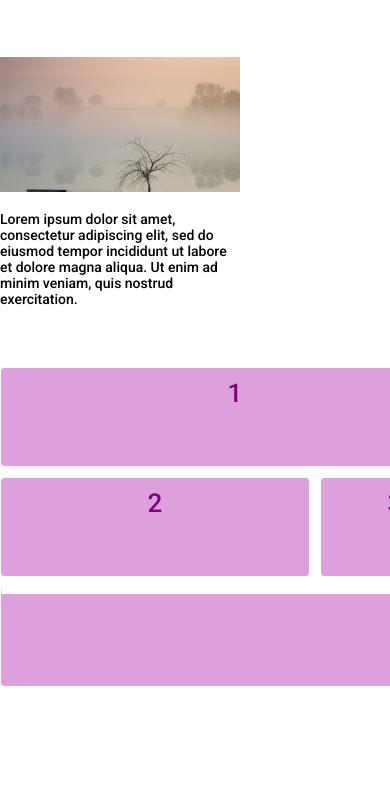
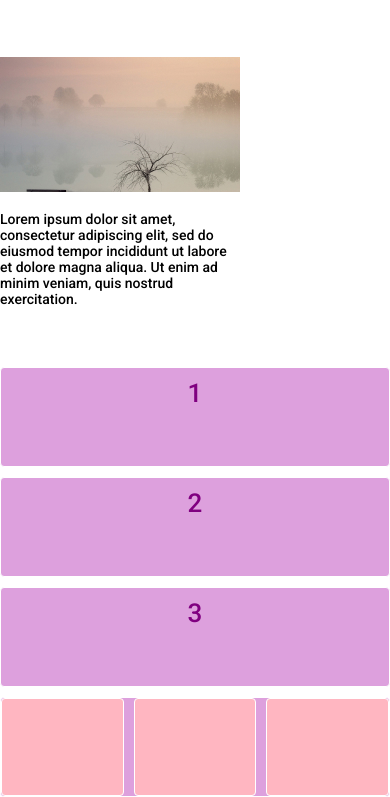
Before and after one commit to lilGooseling/Css-grid-practise, a website: page index.html in a window 390 px wide. Shown: the part 815-1612 px from the top of the page. Before the commit the page ends 1502 px from the top, so only its background shows below. Drawn offline with nearby package versions, Linux system fonts and the light colour scheme; files that its build step writes are made by us from their sources.

Commit message:
Адаптация гридов

```diff
--- a/index.html
+++ b/index.html
@@ -68,9 +68,9 @@
         <div id="blog" class="grid-elem">2</div>
         <div id="message" class="grid-elem">3</div>
         <div id="footer" class="grid-elem">
-            <div class="grid-elem green "></div>
-            <div class="grid-elem green "></div>
-            <div class="grid-elem green"></div>
+            <div class="grid-elem pink "></div>
+            <div class="grid-elem pink "></div>
+            <div class="grid-elem pink"></div>
         </div>
         <!--<div class="grid-elem">5</div>
         <div class="grid-elem">6</div>
--- a/sass/style.scss
+++ b/sass/style.scss
@@ -61,6 +61,19 @@
   border-radius: 4px;
 }
 
+.pink {
+  background-color: lightpink;
+}
+
+@media (max-width: 768px) {
+  .grid-container2 {
+    grid-template-columns: repeat(2, 1fr);
+    grid-template-rows: repeat(4, minmax(100px, auto));
+    grid-template-areas: "header header" "blog blog" "message message" "footer footer";
+  }
+}
+
+
 #header {
   grid-area: header;
 }
@@ -75,6 +88,9 @@
 
 #footer {
   grid-area: footer;
+  display: grid;
+  grid-template-columns: repeat(3, 1fr);
+  gap: 10px;
 }
 
 
```
